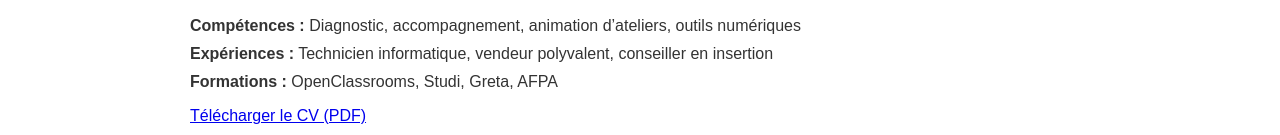
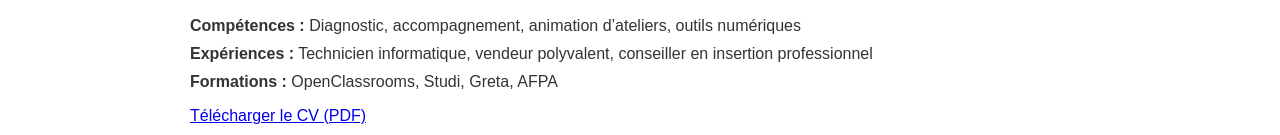
Before and after one commit to yheuchel-star/portfolio-yoann-heuchel, a plain HTML site: page index.html in a window 1280 px wide. Shown: the part 662-797 px from the top of the page. Drawn offline with Linux system fonts and the light colour scheme.

Commit message:
Update index.html

```diff
--- a/index.html
+++ b/index.html
@@ -74,7 +74,7 @@
 <h2>CV Interactif</h2>
 <ul>
 <li><strong>Compétences :</strong> Diagnostic, accompagnement, animation d’ateliers, outils numériques</li>
-<li><strong>Expériences :</strong> Technicien informatique, vendeur polyvalent, conseiller en insertion</li>
+<li><strong>Expériences :</strong> Technicien informatique, vendeur polyvalent, conseiller en insertion professionnel</li>
 <li><strong>Formations :</strong> OpenClassrooms, Studi, Greta, AFPA</li>
 <p><a download="" href="https://drive.google.com/file/d/1qqcrH3CkXdyw8XmNg0ccEH5zC0FV8eVS/view?usp=drive_link">Télécharger le CV (PDF)</a></p>
 </ul>
```
